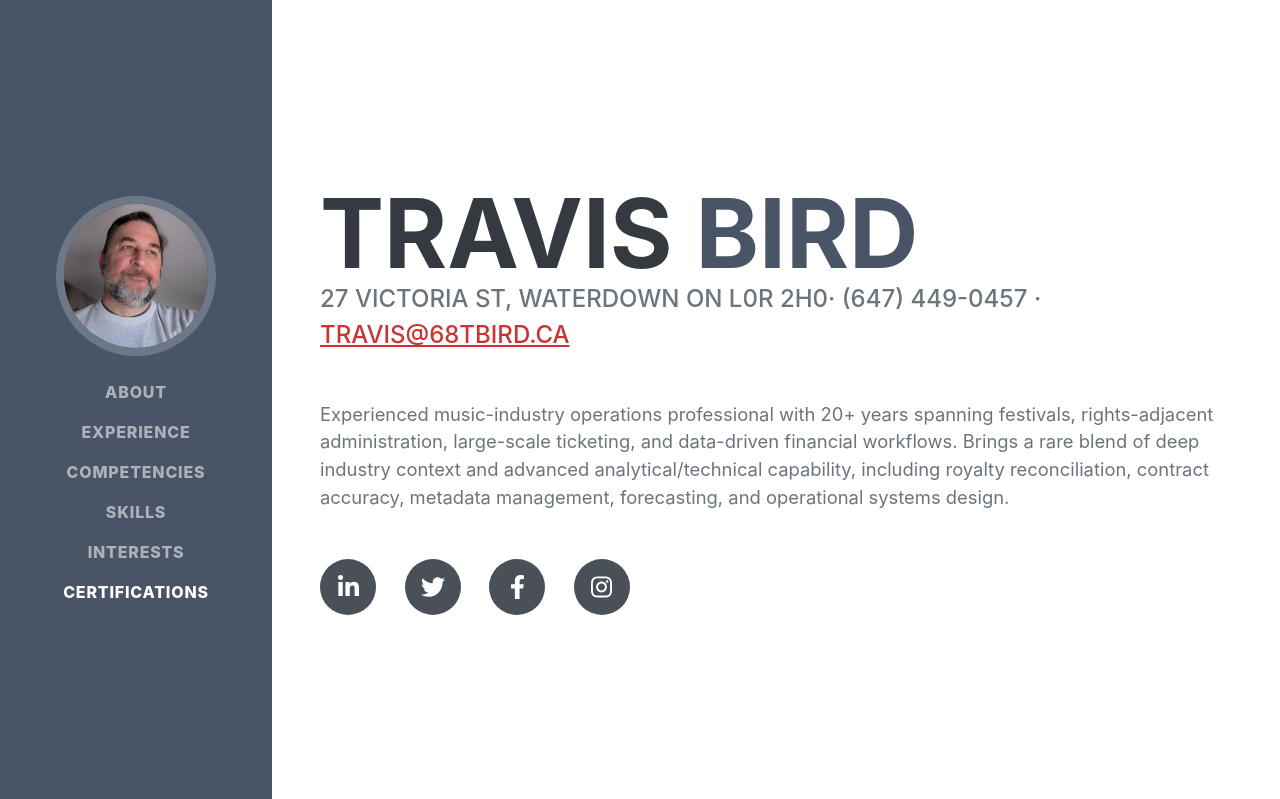
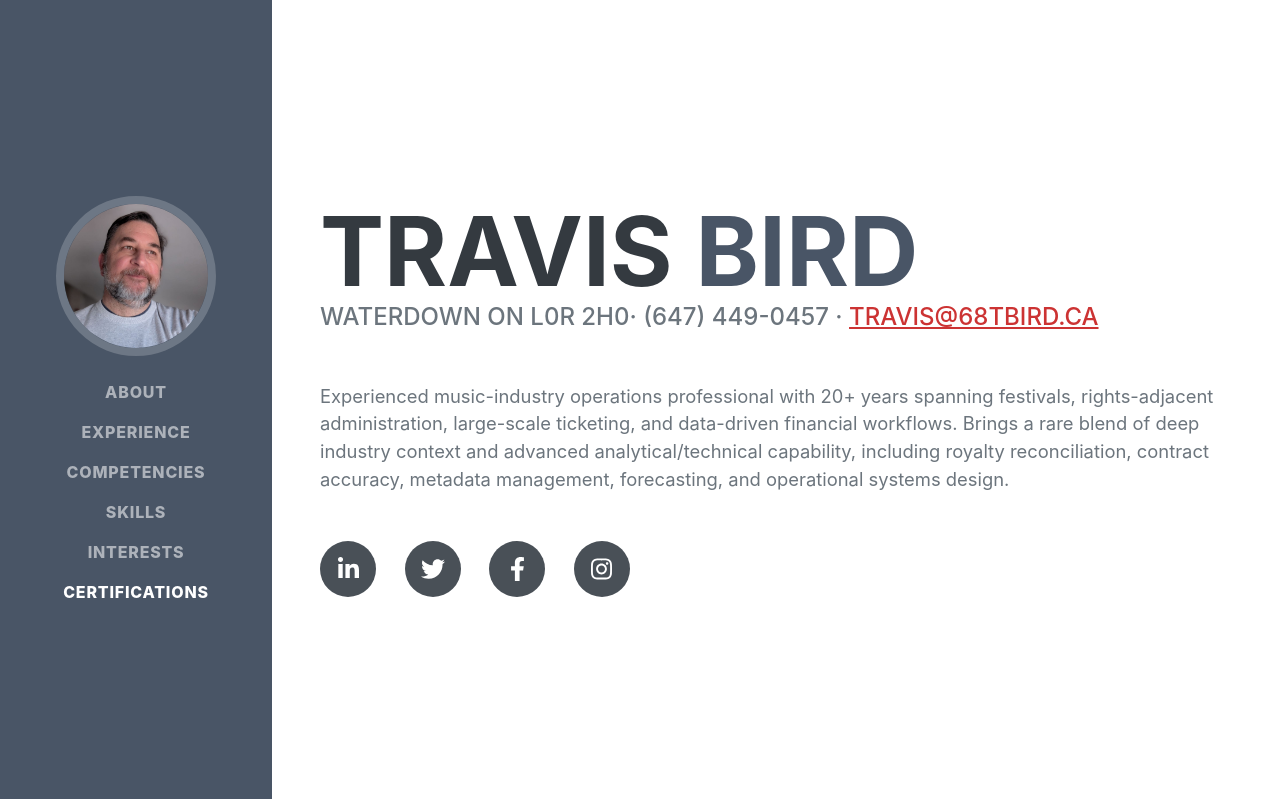
Before and after one commit to a68tbird68/django-resume, a Django app: page / in a window 1280 px wide. Shown: the top 799 px of the page. Run offline with Django 5.2, Linux system fonts and the light colour scheme; some libraries are stand-ins or nearby versions; some web fonts are replaced.

Commit message:
updated address

```diff
--- a/website/templates/home.html
+++ b/website/templates/home.html
@@ -45,7 +45,7 @@
                         <span class="text-primary">Bird</span>
                     </h1>
                     <div class="subheading mb-5">
-                        27 Victoria St, Waterdown ON L0R 2H0· (647) 449-0457 ·
+                        Waterdown ON L0R 2H0· (647) 449-0457 ·
                         <a href="mailto:travis@68tbird.ca">travis@68tbird.ca</a>
                     </div>
                     <p class="lead mb-5">Experienced music-industry operations professional with 20+ years spanning festivals, rights-adjacent administration, large-scale ticketing, and data-driven financial workflows. Brings a rare blend of deep industry context and advanced analytical/technical capability, including royalty reconciliation, contract accuracy, metadata management, forecasting, and operational systems design.</p>
```
